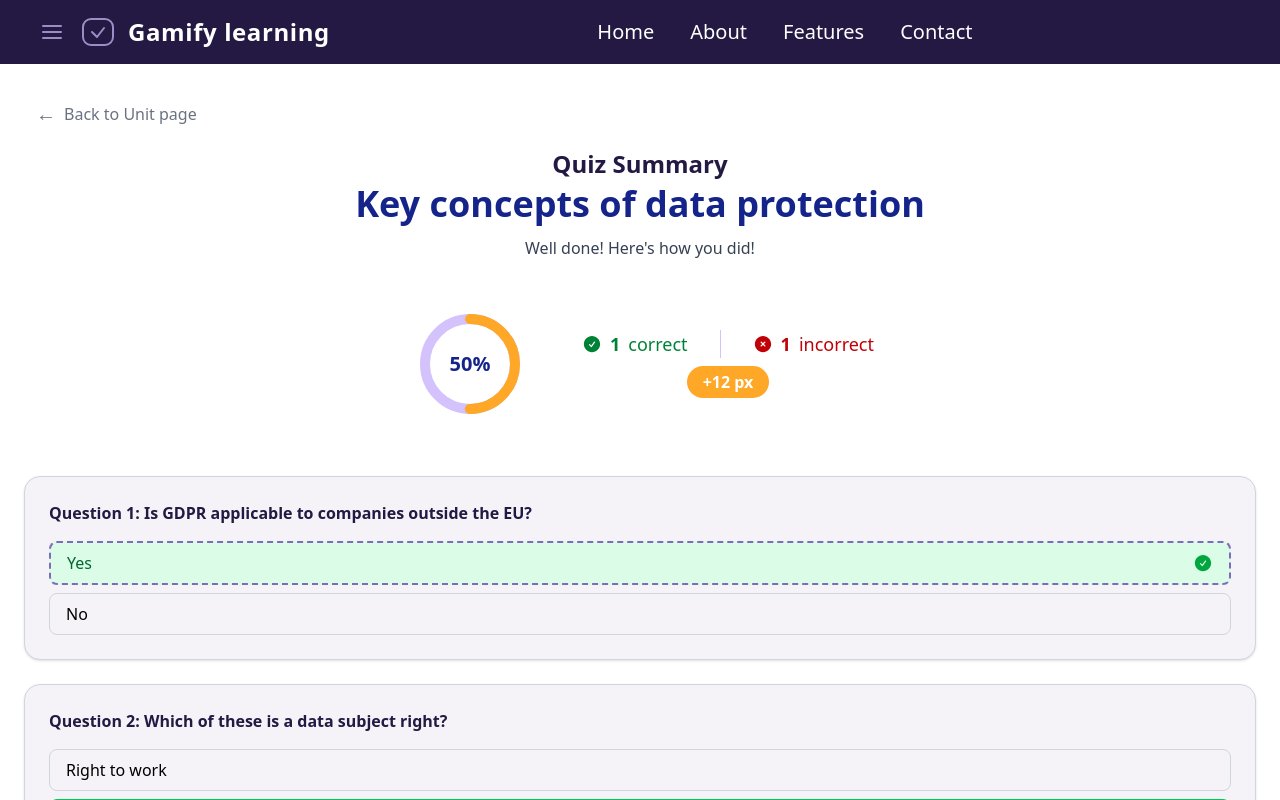
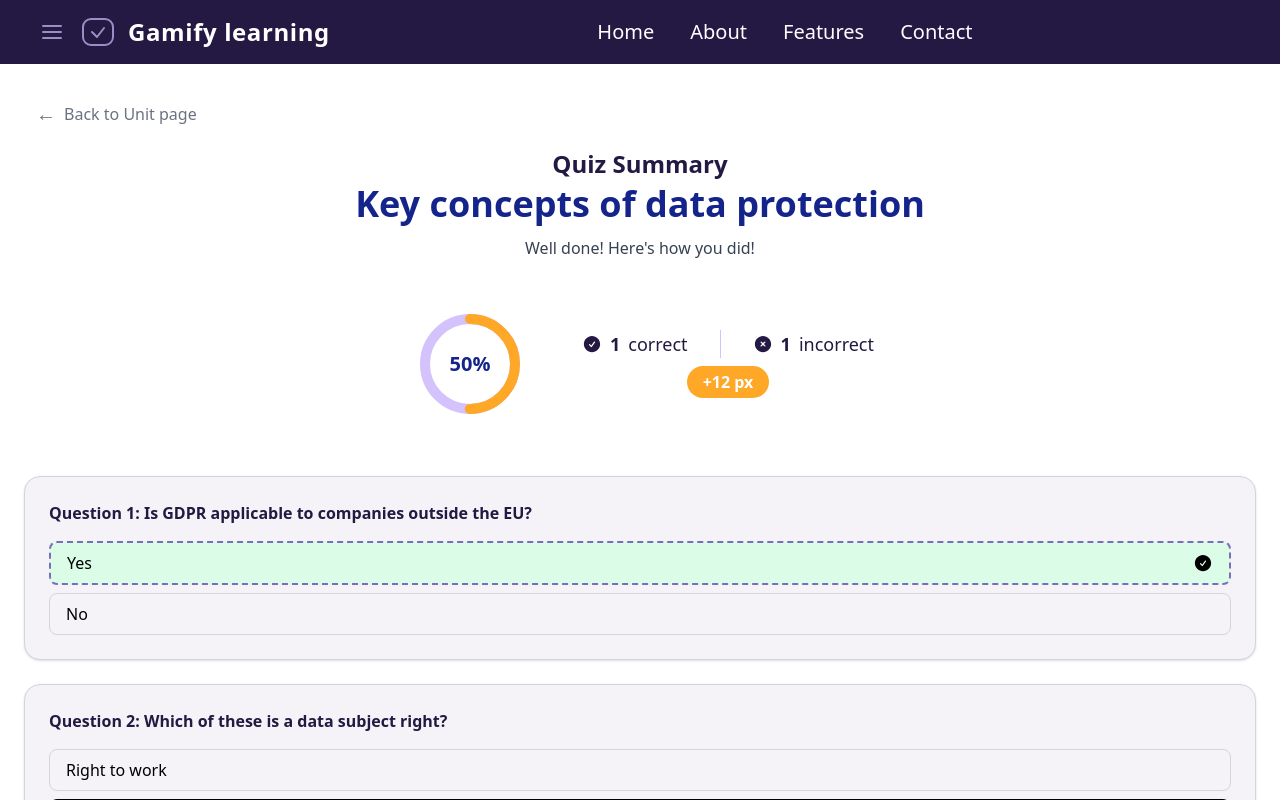
Before and after one commit to phiquangdat/tetra_app, a React app in the folder frontend/: page /user/quiz/1/summary in a window 1280 px wide. Shown: the top 800 px of the page. Built offline with nearby package versions, Linux system fonts and the light colour scheme; no server answers; the HTML template or start-up script is replaced by a standard one.

Commit message:
Replace hardcoded colors with semantic Tailwind classes

```diff
--- a/frontend/src/components/user/quiz/QuizSummaryPage.tsx
+++ b/frontend/src/components/user/quiz/QuizSummaryPage.tsx
@@ -55,10 +55,10 @@ const QuizSummaryPage: React.FC = () => {
         </a>
       </div>
 
-      <h1 className="text-2xl font-semibold text-center text-[#231942] mb-1">
+      <h1 className="text-2xl font-semibold text-center text-primary mb-1">
         Quiz Summary
       </h1>
-      <h2 className="text-4xl font-extrabold text-center text-[#14248A] mb-3">
+      <h2 className="text-4xl font-extrabold text-center text-surface mb-3">
         Key concepts of data protection
       </h2>
       <p className="text-center text-gray-700 mb-10">
@@ -69,24 +69,24 @@ const QuizSummaryPage: React.FC = () => {
         {/* Circular progress bar */}
         <div className="relative w-32 h-32">
           <CircularProgressIcon percentage={percentage} />
-          <div className="absolute inset-0 flex items-center justify-center text-xl font-bold text-[#14248A]">
+          <div className="absolute inset-0 flex items-center justify-center text-xl font-bold text-surface">
             {percentage}%
           </div>
         </div>
 
         {/* Stats */}
-        <div className="flex flex-col items-center text-[#231942]">
+        <div className="flex flex-col items-center text-primary">
           <div className="flex items-center text-lg mb-2">
-            <div className="flex items-center gap-2 pr-8 border-r border-[#D4C2FC] text-green-700">
+            <div className="flex items-center gap-2 pr-8 border-r border-highlight text-success">
               <CheckCircleIcon className="w-5 h-5" />
               <strong>{correctAnswers}</strong> correct
             </div>
-            <div className="flex items-center gap-2 pl-8 text-red-700">
+            <div className="flex items-center gap-2 pl-8 text-error">
               <XCircleIcon className="w-5 h-5" />
               <strong>{incorrectAnswers}</strong> incorrect
             </div>
           </div>
-          <div className="bg-[#FFA726] text-white font-bold px-4 py-1 rounded-full text-center">
+          <div className="bg-accent text-white font-bold px-4 py-1 rounded-full text-center">
             +12 px
           </div>
         </div>
@@ -99,7 +99,7 @@ const QuizSummaryPage: React.FC = () => {
             key={q.id}
             className="bg-[#F5F3F7] border border-gray-300 p-6 rounded-2xl shadow-sm"
           >
-            <h3 className="font-semibold text-[#231942] mb-4">
+            <h3 className="font-semibold text-primary mb-4">
               Question {index + 1}: {q.question}
             </h3>
             <ul className="space-y-2">
@@ -112,9 +112,9 @@ const QuizSummaryPage: React.FC = () => {
                 let icon = null;
                 if (isUserAnswer) {
                   icon = isCorrect ? (
-                    <CheckCircleIcon className="w-5 h-5 text-green-600 ml-2" />
+                    <CheckCircleIcon className="w-5 h-5 text-success ml-2" />
                   ) : (
-                    <XCircleIcon className="w-5 h-5 text-red-600 ml-2" />
+                    <XCircleIcon className="w-5 h-5 text-error ml-2" />
                   );
                 }
 
@@ -124,16 +124,16 @@ const QuizSummaryPage: React.FC = () => {
 
                 if (isUserAnswer && isIncorrect) {
                   bgClass = 'bg-red-100';
-                  textClass = 'text-red-800';
+                  textClass = 'text-error';
                   borderClass += ' border-2 border-dashed border-[#7E6BBE]';
                 } else if (isUserAnswer && isCorrect) {
                   bgClass = 'bg-green-100';
-                  textClass = 'text-green-800';
+                  textClass = 'text-success';
                   borderClass += ' border-2 border-dashed border-[#7E6BBE]';
                 } else if (isCorrectAndNotChosen) {
                   bgClass = 'bg-green-100';
-                  textClass = 'text-green-800';
-                  borderClass += ' border border-green-500';
+                  textClass = 'text-success';
+                  borderClass += ' border border-success';
                 } else {
                   borderClass += ' border border-gray-300';
                 }
@@ -156,7 +156,7 @@ const QuizSummaryPage: React.FC = () => {
       <div className="flex justify-end">
         <button
           onClick={() => goToNextContent(quizId ?? '')}
-          className="bg-[#14248A] hover:bg-blue-800 text-white font-semibold px-6 py-3 rounded-full shadow-md transition-all"
+          className="bg-surface hover:bg-blue-800 text-white font-semibold px-6 py-3 rounded-full shadow-md transition-all"
         >
           Continue Learning
         </button>
```
